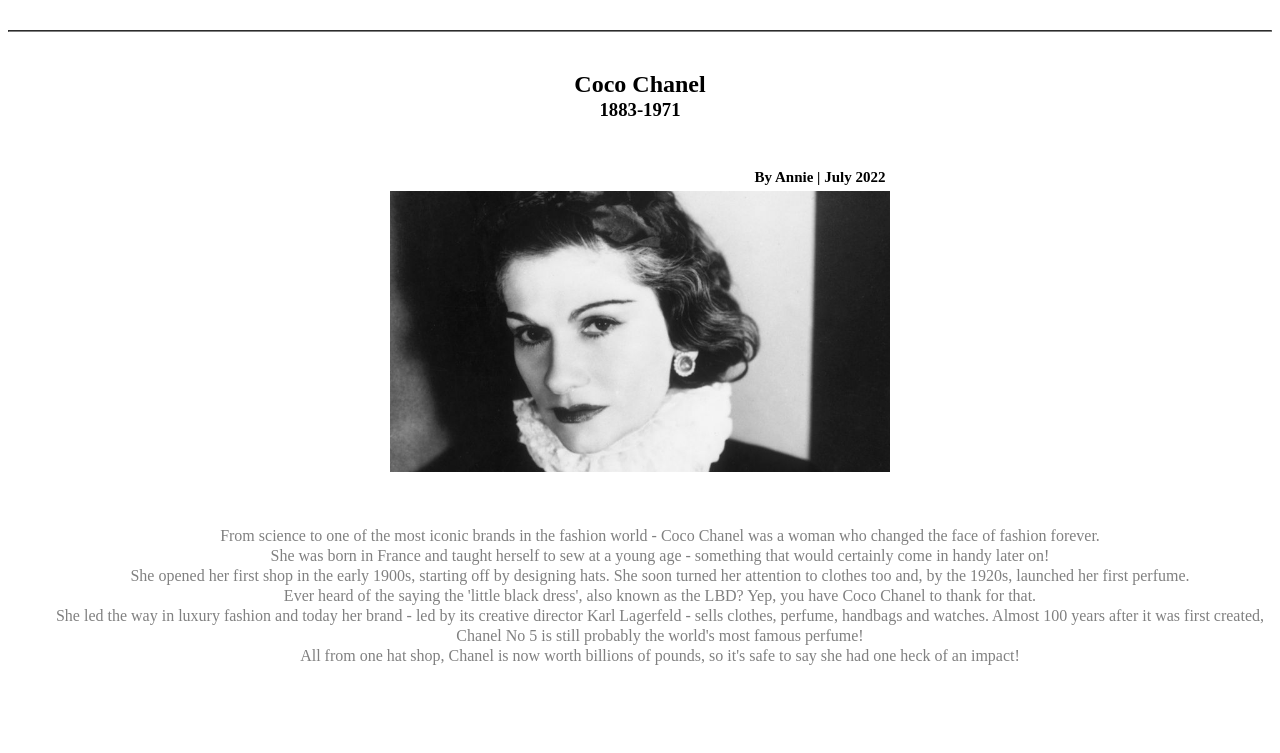
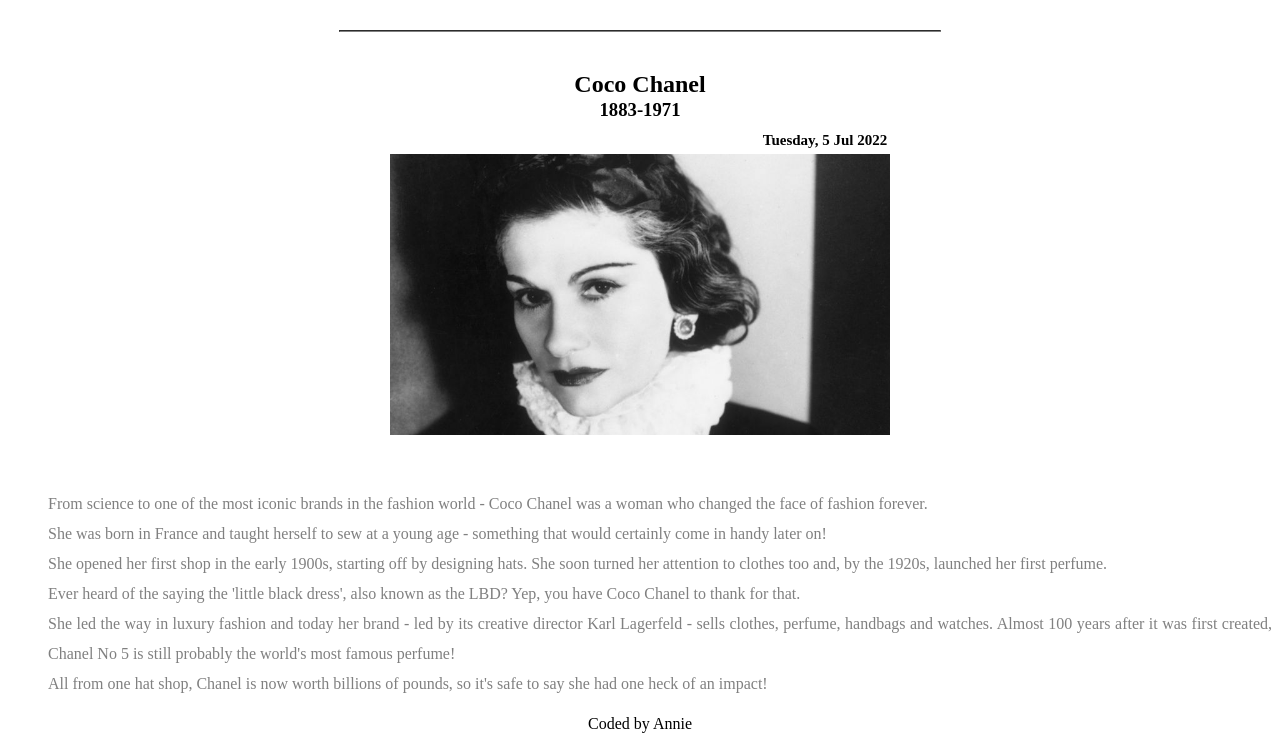
Before and after one commit to annie-2686/tribute-page, a plain HTML site: page index.html in a window 1280 px wide. Shown: the part 95-848 px from the top of the page. Before the commit the page ends 800 px from the top, so only its background shows below. Drawn offline with Linux system fonts and the light colour scheme.

Commit message:
link to github, javascript date

```diff
--- a/index.html
+++ b/index.html
@@ -16,8 +16,7 @@
     <h2>
       Coco Chanel </h2>
       <h3>1883-1971</h3>
-<br>
- <h4>By Annie | July 2022 </h4>
+ <h4> Tuesday, 5 July 2022 </h4>
     <div class="photococo"><img src="img/coco.jpg" alt="cocochanel" width="500" ></div>
     <p>
         <ul><li>
@@ -46,5 +45,25 @@
 
     </p>
     </div>
+<footer>
+<a href="https://github.com/annie-2686/tribute-page"
+  class="gitlink"
+          title="Github"
+          target="_blank">Coded by Annie</a> </footer>
+    <script>
+      let now = new Date();
+
+      let h4 = document.querySelector("h4");
+
+      let date = now.getDate();
+     let year = now.getFullYear();
+     let months =["Jan", "Feb", "Mar", "Apr", "May", "Jun", "Jul", "Aug","Sep","Oct","Nov", "Dec"];
+     let month= months[now.getMonth()];
+     let days = ["Sunday", "Monday", "Tuesday", "Wednesday", "Thursday", "Friday", "Saturday"];
+     let day = days[now.getDay()];
+
+     h4.innerHTML= `${day}, ${date} ${month} ${year}` ;
+
+    </script>
   </body>
 </html>
--- a/styles.css
+++ b/styles.css
@@ -7,6 +7,7 @@ h1 {
 hr {
   border-color: grey;
   margin-bottom: 50px;
+  max-width: 600px;
 }
 h2,
 h3 {
@@ -18,13 +19,15 @@ h4 {
   text-align: center;
   font-size: 15px;
   margin-bottom: 5px;
-  margin-left: 360px;
+  margin-left: 370px;
 }
 
-li {
-  line-height: 20px;
-  text-align: center;
-  list-style: none;
+.gitlink {
+  color: black;
+  text-decoration: none;
+}
+
+.gitlink:hover {
   color: grey;
 }
 
@@ -33,3 +36,15 @@ li {
   text-align: center;
   margin-bottom: 50px;
 }
+
+li {
+  line-height: 30px;
+  text-align: justify;
+  list-style: none;
+  color: grey;
+}
+
+footer {
+  text-align: center;
+  margin-bottom: 20px;
+}
```
